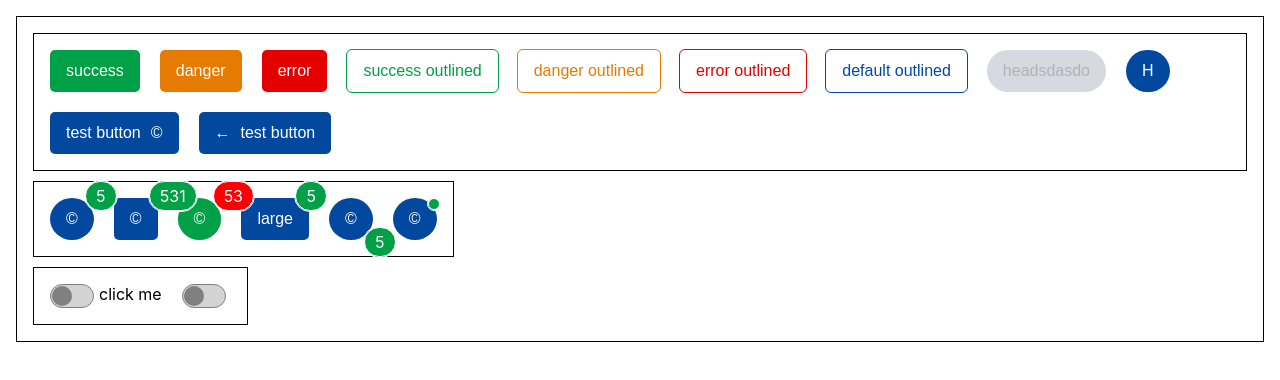
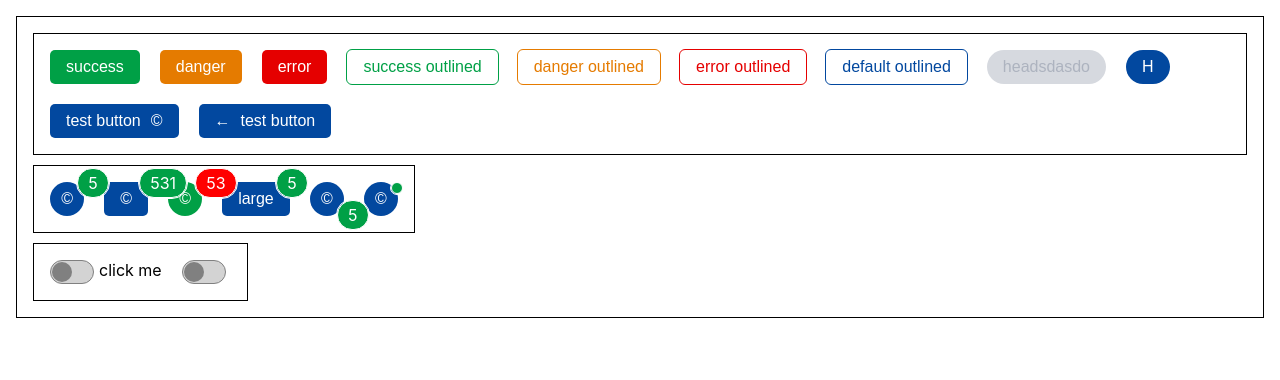
Before and after one commit to bandvov/react-ui-kit, a React (Create React App) app: page / in a window 1280 px wide. Shown: the top 380 px of the page. Built offline with nearby package versions, Linux system fonts and the light colour scheme.

Commit message:
update button

```diff
--- a/src/components/Button.tsx
+++ b/src/components/Button.tsx
@@ -68,7 +68,8 @@ const StyledButton = styled.button<IButton>`
       ? props.borderRadius
       : "5px"};
 
-  padding: ${(props) => (props.padding ? props.padding : ".75rem 1rem")};
+  padding: ${(props) =>
+    props.padding ? props.padding : props.rounded ? ".5rem .7rem" : ".5rem 1rem"};
   font-size: ${(props) => (props.fontSize ? props.fontSize : "16px")};
   width: ${(props) => (props.fullWidth ? "100%" : "max-content")};
   background-color: ${(props) => props.backgroundColor || ""};
```
